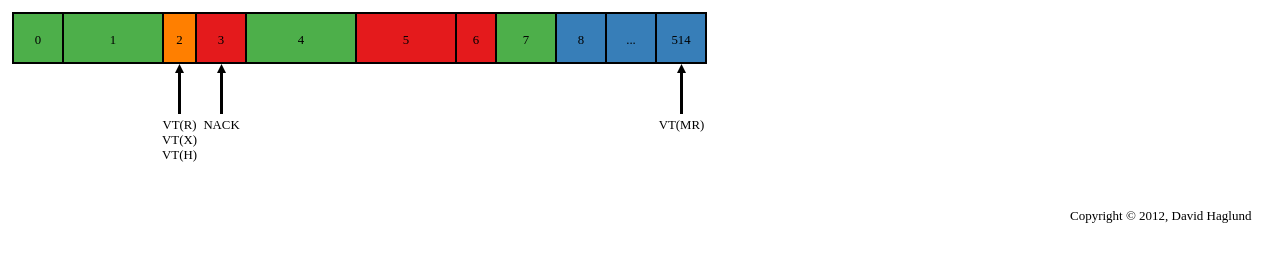
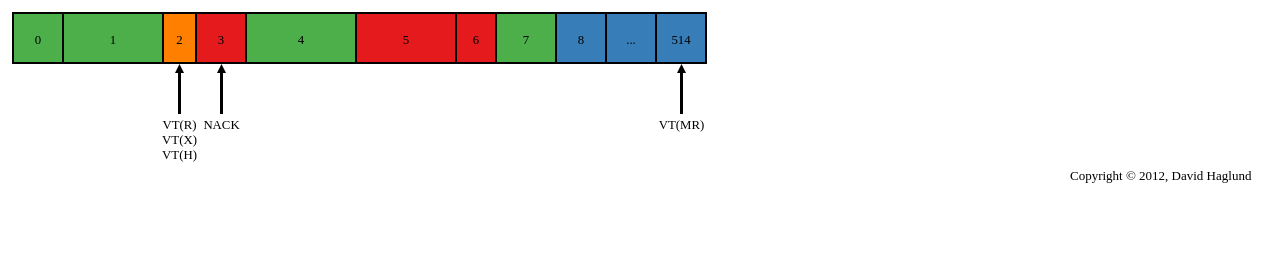
Before and after one commit to daha/proto-viz, a plain HTML site: page window.html in a window 1280 px wide. Drawn offline with Linux system fonts and the light colour scheme.

Commit message:
Adding the selector to the main method, and make the height adjusted based on the max number of arrow labels

```diff
--- a/window.html
+++ b/window.html
@@ -12,7 +12,7 @@
 <script src="window.js" type="text/javascript" charset="utf-8"></script>
 <script type="text/javascript" charset="utf-8">
  d3.json("sendWindow.json", function (data) {
-        protoViz.window(data);
+        protoViz.window("#window", data);
     });
 </script>
 <footer>
--- a/window.js
+++ b/window.js
@@ -36,7 +36,7 @@
 (function () {
     'use strict';
 
-    protoViz.window = function (data) {
+    protoViz.window = function (selector, data) {
         var svg, svgBits, boxData, dw, dh, width, height, html, arrow,
             boxSizeHeight = 50,
             defaultWidth = 50,
@@ -59,8 +59,8 @@
             return "translate(" + (Math.floor(arrowX(d)) + 0.5) + "," + 55.5 + ")";
         }
 
-        function addOffsetAndId(bits) {
-            return bits.reduce(function (acc, val) {
+        function addOffsetAndId(dataToProcess) {
+            return dataToProcess.reduce(function (acc, val) {
                 if (!val.hasOwnProperty("width")) {
                     val.width = defaultWidth;
                 }
@@ -68,19 +68,22 @@
                 if (!val.hasOwnProperty("id")) {
                     val.id = acc.count;
                 }
+                if (val.arrow) {
+                    acc.max_arrow_labels = d3.max([val.arrow.length, acc.max_arrow_labels]);
+                }
                 acc.list.push(val);
                 acc.width += val.width;
                 acc.count += 1;
                 return acc;
-            }, {list: [], width: 0, count: 0});
+            }, {list: [], width: 0, count: 0, max_arrow_labels: 0});
         }
 
         data = addOffsetAndId(data);
         dh = data.length;
-        width = data.width + 100;
-        height = boxSizeHeight + 150;
+        width = data.width + 10;
+        height = boxSizeHeight + data.max_arrow_labels * 15 + 65;
 
-        svg = d3.select("#window").append("svg")
+        svg = d3.select(selector).append("svg")
             .attr("title", "a packet")
             .attr("version", 1.1)
             .attr("xmlns", "http://www.w3.org/2000/svg")
```
